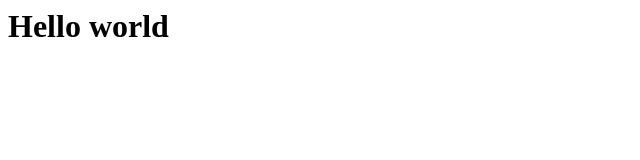
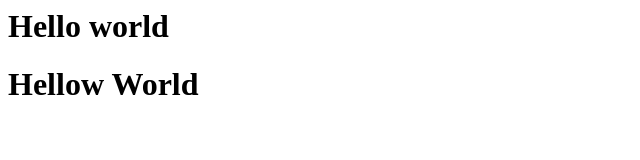
Before and after one commit to imneeteeshyadav98/HelloWorld, a plain HTML site: page index.html in a window 1280 px wide. Shown: the whole page, without its empty margins (0-640 px from the left). Drawn offline with Linux system fonts and the light colour scheme.

Commit message:
developer commit

```diff
--- a/index.html
+++ b/index.html
@@ -1 +1,2 @@
 <h1>Hello world</h1>
+<h1>Hellow World</h1>
```
